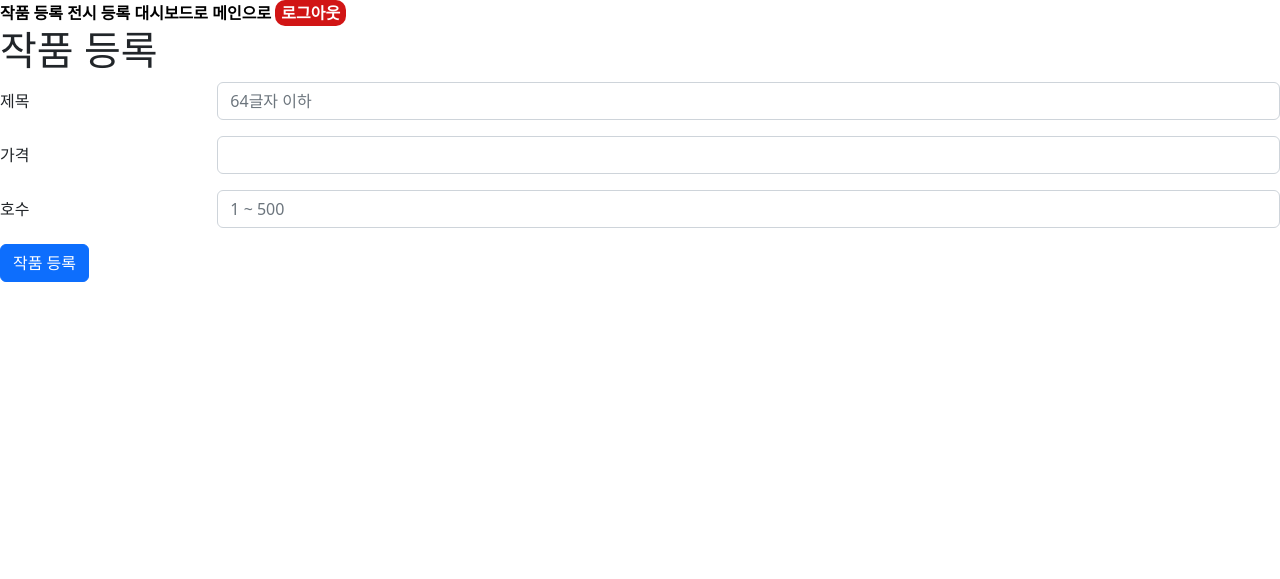
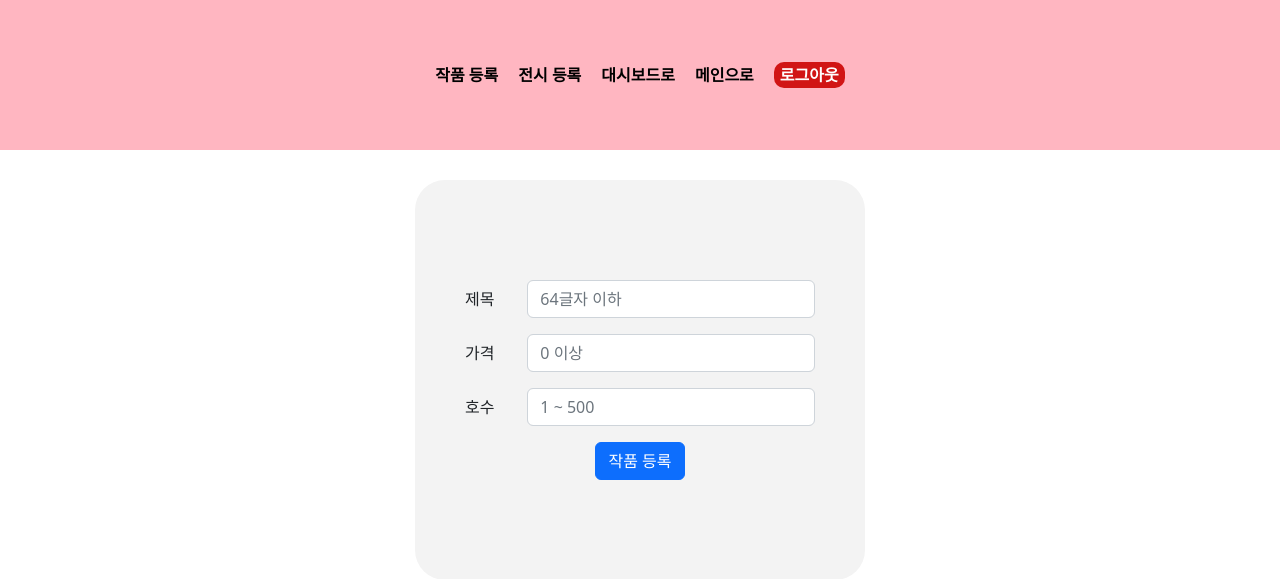
Before and after one commit to zeonga1102/og-assignment, a Django app: page /artist/register/work in a window 1280 px wide. Shown: the top 579 px of the page. Run offline with Django 4.2, Linux system fonts and the light colour scheme.

Commit message:
Add artist/register_work.css

```diff
--- /dev/null
+++ b/static/css/artist/register_work.css
@@ -0,0 +1,12 @@
+.container {
+    background-color: rgb(243, 243, 243);
+    max-width: 450px;
+    margin: 30px auto 0 auto;
+    padding: 100px 50px;
+    border-radius: 30px;
+}
+
+.btn {
+    display: block;
+    margin: 0 auto;
+}
--- a/templates/artist/register_work.html
+++ b/templates/artist/register_work.html
@@ -1,15 +1,16 @@
 {% extends "artist/base.html" %}
 {% load static %}
 
-{% block statics %}
+{% block artist_statics %}
     <script src={% static "js/artist/register_work.js" %}></script>
     <script src={% static "js/re.js" %}></script>
     <script src={% static "js/check_date.js" %}></script>
+
+    <link href={% static "css/artist/register_work.css" %} rel="stylesheet">
 {% endblock %}
 
 {% block artist_content %}
-    <div>
-        <h1>작품 등록</h1>
+    <div class="container">
         <form id="newWorkForm" method="post" action={% url "artist:work" %}>
             {% csrf_token %}
             <div class="row mb-3">
@@ -21,7 +22,7 @@
             <div class="row mb-3">
                 <label for="price" class="col-sm-2 col-form-label">가격</label>
                 <div class="col-sm-10">
-                    <input type="text" class="form-control" id="price" name="price">
+                    <input type="text" class="form-control" id="price" name="price" placeholder="0 이상">
                 </div>
             </div>
             <div class="row mb-3">
```
